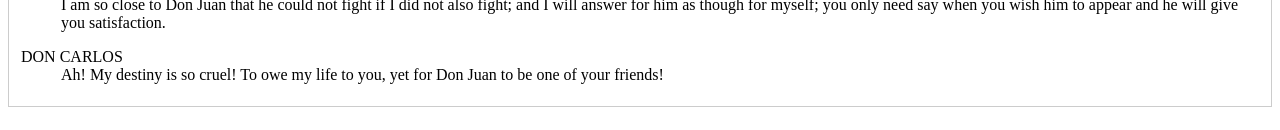
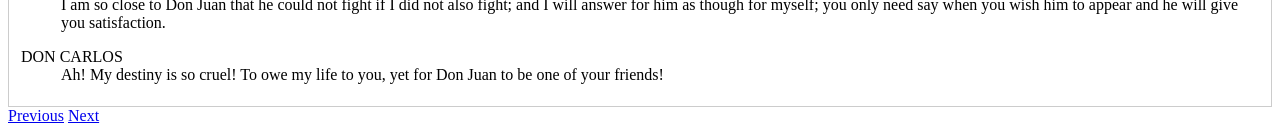
Before and after one commit to chloedufour/cdufour.github.io, a Jekyll site: the page final/DonJuan/Act3/enscene3.html, which Jekyll copies as it is, in a window 1280 px wide. Shown: the part 1273-1403 px from the top of the page. Built offline with Jekyll 4.4.1, drawn with Linux system fonts in a browser that asks for light colours.

Commit message:
Update enscene3.html

```diff
--- a/final/DonJuan/Act3/enscene3.html
+++ b/final/DonJuan/Act3/enscene3.html
@@ -414,6 +414,8 @@
          </dl>
 
       </div>
+      <a class="prev" href="/final/DonJuan/Act3/enscene2.html">Previous</a>
+<a class="next" href="/final/DonJuan/Act3/enscene4.html">Next</a>
       <script>
 function openCity(evt, cityName) {
     var i, tabcontent, tablinks;
```
